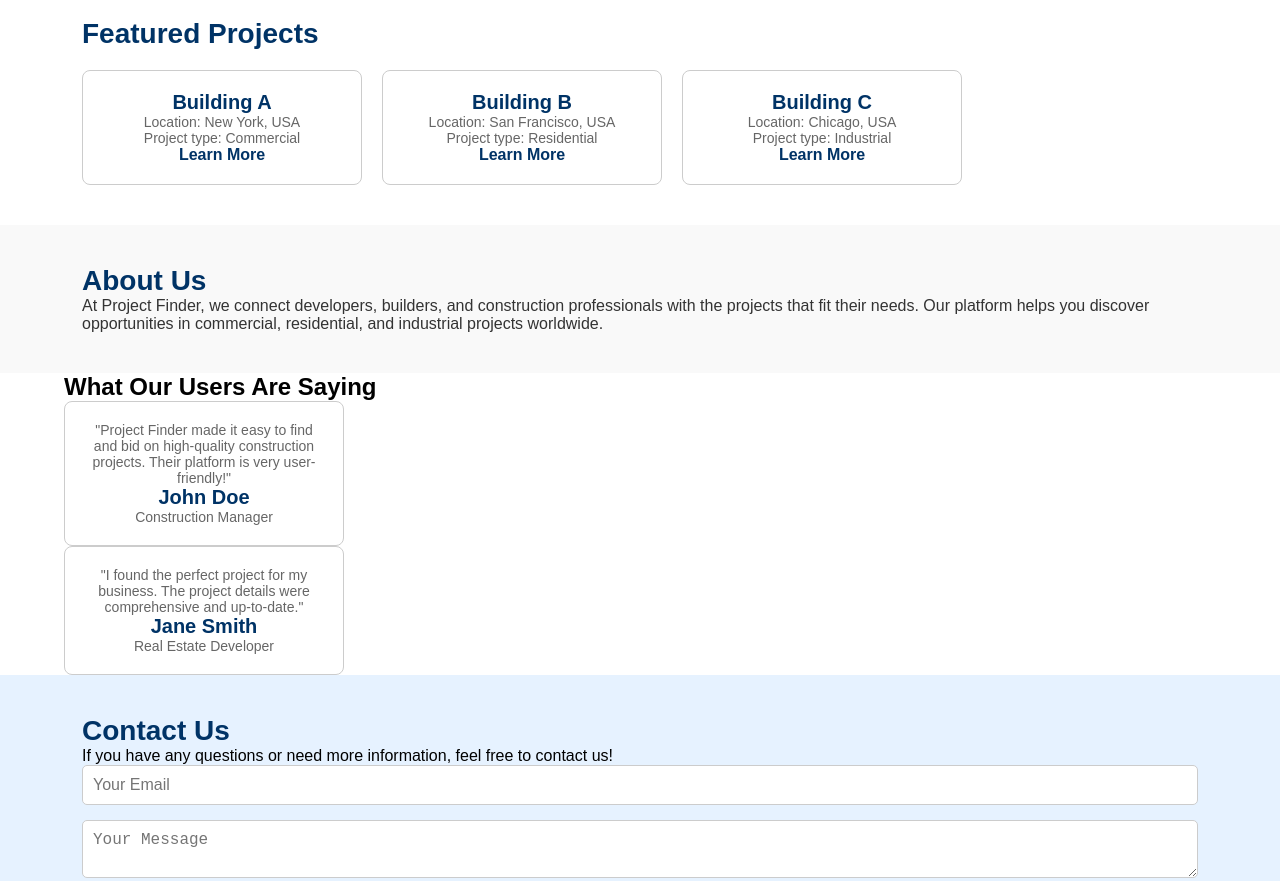
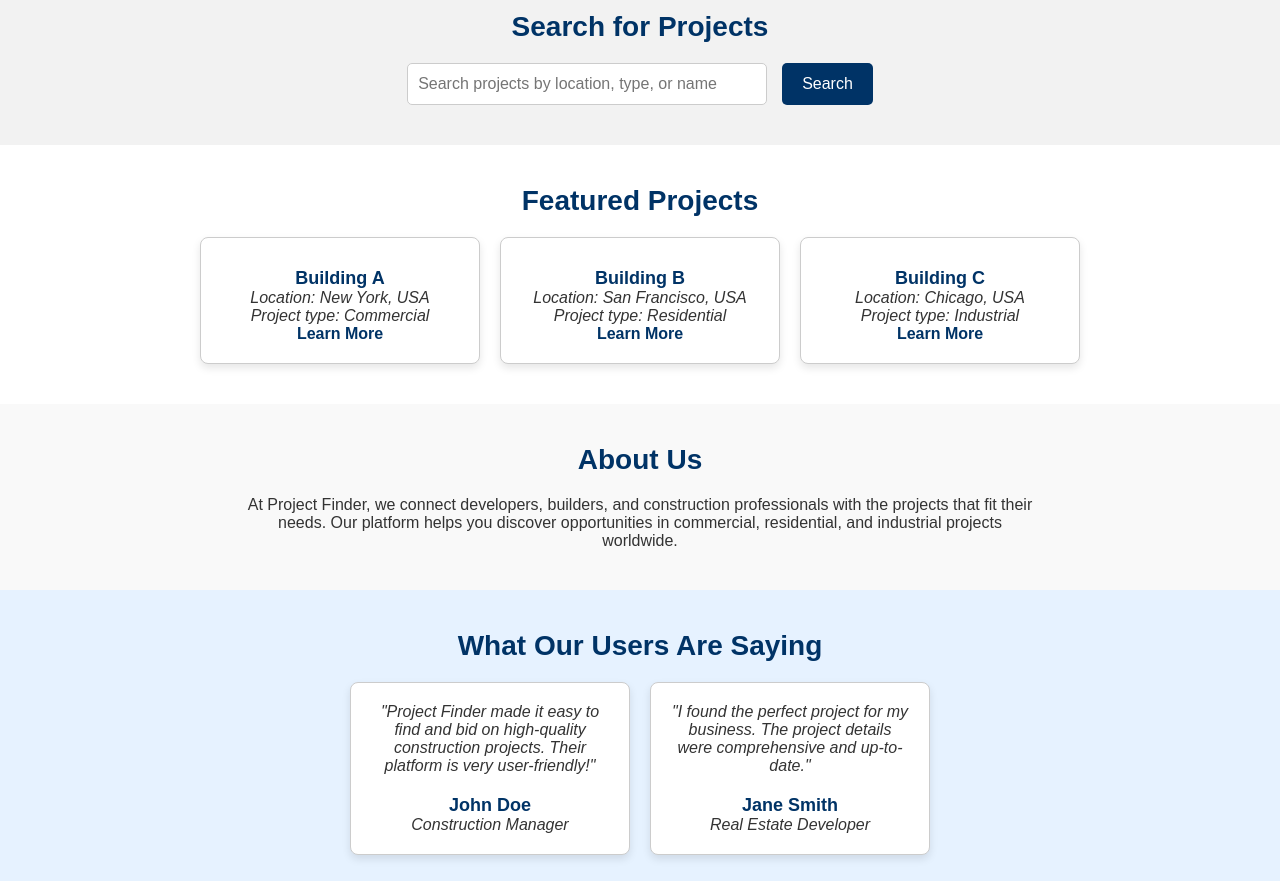
Before and after one commit to afrasnizam1/maps, a plain HTML site: page index.html in a window 1280 px wide. Shown: the part 380-1261 px from the top of the page. Drawn offline with Linux system fonts and the light colour scheme.

Commit message:
Update styles.css

```diff
--- a/styles.css
+++ b/styles.css
@@ -51,7 +51,7 @@ header nav ul li a:hover {
 .hero {
     background-color: #e6f2ff;
     text-align: center;
-    padding: 60px 20px;
+    padding: 80px 20px;
 }
 
 .hero h2 {
@@ -78,7 +78,50 @@ header nav ul li a:hover {
     background-color: #002244;
 }
 
-/* Projects Section */
+/* Search Section */
+.search {
+    padding: 40px 20px;
+    background-color: #f2f2f2;
+    text-align: center;
+}
+
+.search h2 {
+    font-size: 28px;
+    color: #003366;
+    margin-bottom: 20px;
+}
+
+.search form {
+    display: flex;
+    justify-content: center;
+    gap: 15px;
+    max-width: 600px;
+    margin: 0 auto;
+}
+
+.search input {
+    padding: 10px;
+    border: 1px solid #cccccc;
+    border-radius: 5px;
+    font-size: 16px;
+    width: 60%;
+}
+
+.search button {
+    background-color: #003366;
+    color: #ffffff;
+    padding: 12px 20px;
+    border: none;
+    border-radius: 5px;
+    font-size: 16px;
+    cursor: pointer;
+}
+
+.search button:hover {
+    background-color: #002244;
+}
+
+/* Featured Projects Section */
 .projects {
     padding: 40px 20px;
 }
@@ -87,12 +130,14 @@ header nav ul li a:hover {
     font-size: 28px;
     margin-bottom: 20px;
     color: #003366;
+    text-align: center;
 }
 
 .project-cards {
     display: flex;
     gap: 20px;
     flex-wrap: wrap;
+    justify-content: center;
 }
 
 .card {
@@ -103,6 +148,7 @@ header nav ul li a:hover {
     width: 100%;
     max-width: 280px;
     text-align: center;
+    box-shadow: 0 4px 8px rgba(0, 0, 0, 0.1);
 }
 
 .card h3 {
@@ -125,44 +171,106 @@ header nav ul li a:hover {
     text-decoration: underline;
 }
 
-/* About Section */
+/* About Us Section */
 .about {
     background-color: #f9f9f9;
     padding: 40px 20px;
+    text-align: center;
 }
 
 .about h2 {
     font-size: 28px;
     color: #003366;
+    margin-bottom: 20px;
 }
 
 .about p {
     font-size: 16px;
     color: #333333;
+    max-width: 800px;
+    margin: 0 auto;
+}
+
+/* Testimonials Section */
+.testimonials {
+    padding: 40px 20px;
+    background-color: #e6f2ff;
+    text-align: center;
+}
+
+.testimonials h2 {
+    font-size: 28px;
+    color: #003366;
+    margin-bottom: 20px;
+}
+
+.testimonial-cards {
+    display: flex;
+    gap: 20px;
+    flex-wrap: wrap;
+    justify-content: center;
+}
+
+.card {
+    background-color: #ffffff;
+    border: 1px solid #cccccc;
+    border-radius: 8px;
+    padding: 20px;
+    width: 100%;
+    max-width: 280px;
+    text-align: center;
+    box-shadow: 0 4px 8px rgba(0, 0, 0, 0.1);
+}
+
+.card p {
+    font-size: 16px;
+    color: #333333;
+    font-style: italic;
+}
+
+.card h3 {
+    font-size: 18px;
+    color: #003366;
+    margin-top: 10px;
+}
+
+.card p:nth-child(1) {
+    margin-bottom: 20px;
 }
 
 /* Contact Section */
 .contact {
     padding: 40px 20px;
-    background-color: #e6f2ff;
+    background-color: #ffffff;
+    text-align: center;
 }
 
 .contact h2 {
     font-size: 28px;
     color: #003366;
+    margin-bottom: 20px;
+}
+
+.contact p {
+    font-size: 16px;
+    color: #333333;
+    margin-bottom: 20px;
 }
 
 .contact form {
     display: flex;
     flex-direction: column;
     gap: 15px;
+    max-width: 600px;
+    margin: 0 auto;
 }
 
 .contact input, .contact textarea {
-    padding: 10px;
+    padding: 12px;
     border: 1px solid #cccccc;
     border-radius: 5px;
     font-size: 16px;
+    width: 100%;
 }
 
 .contact button {
```
